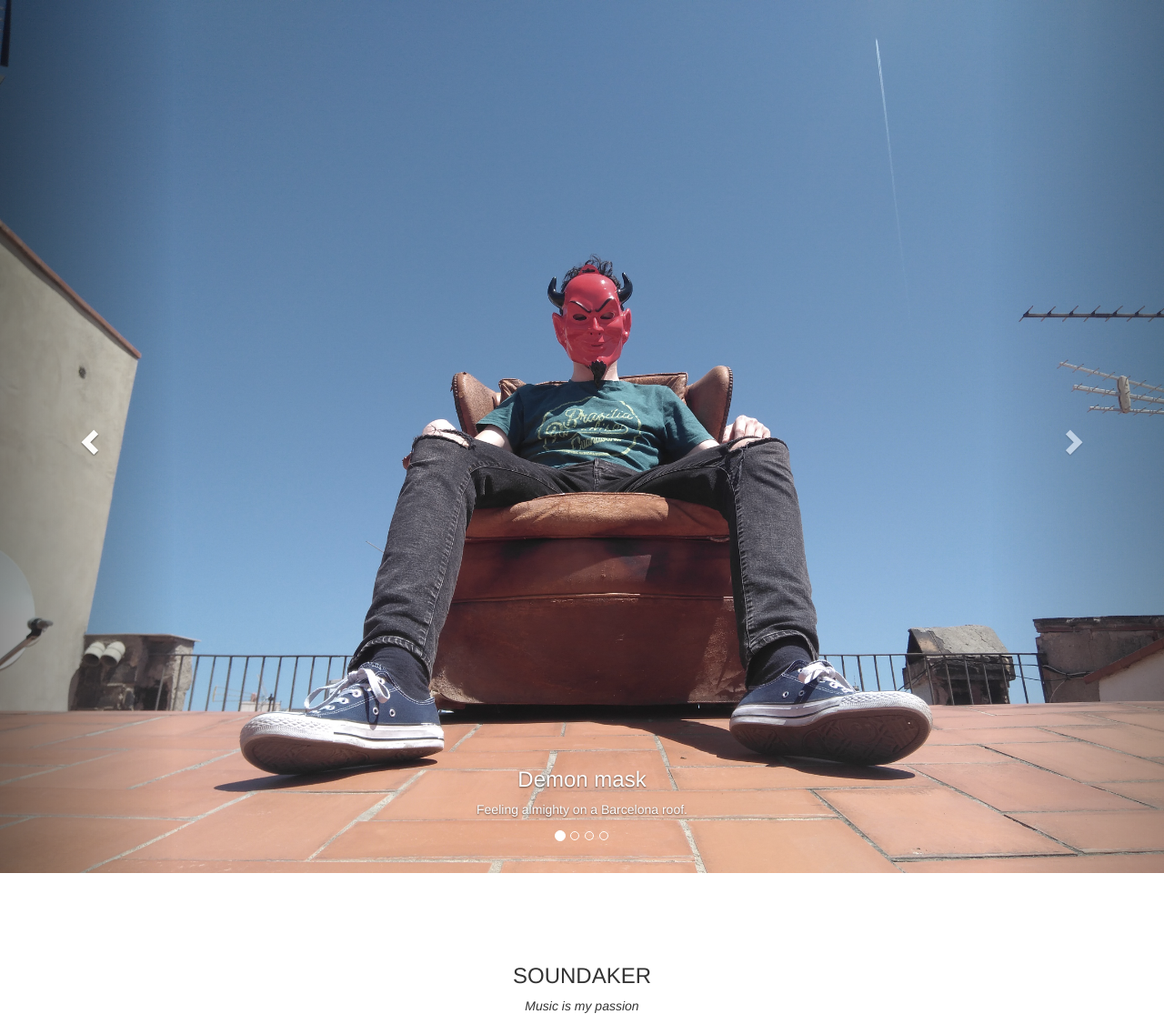
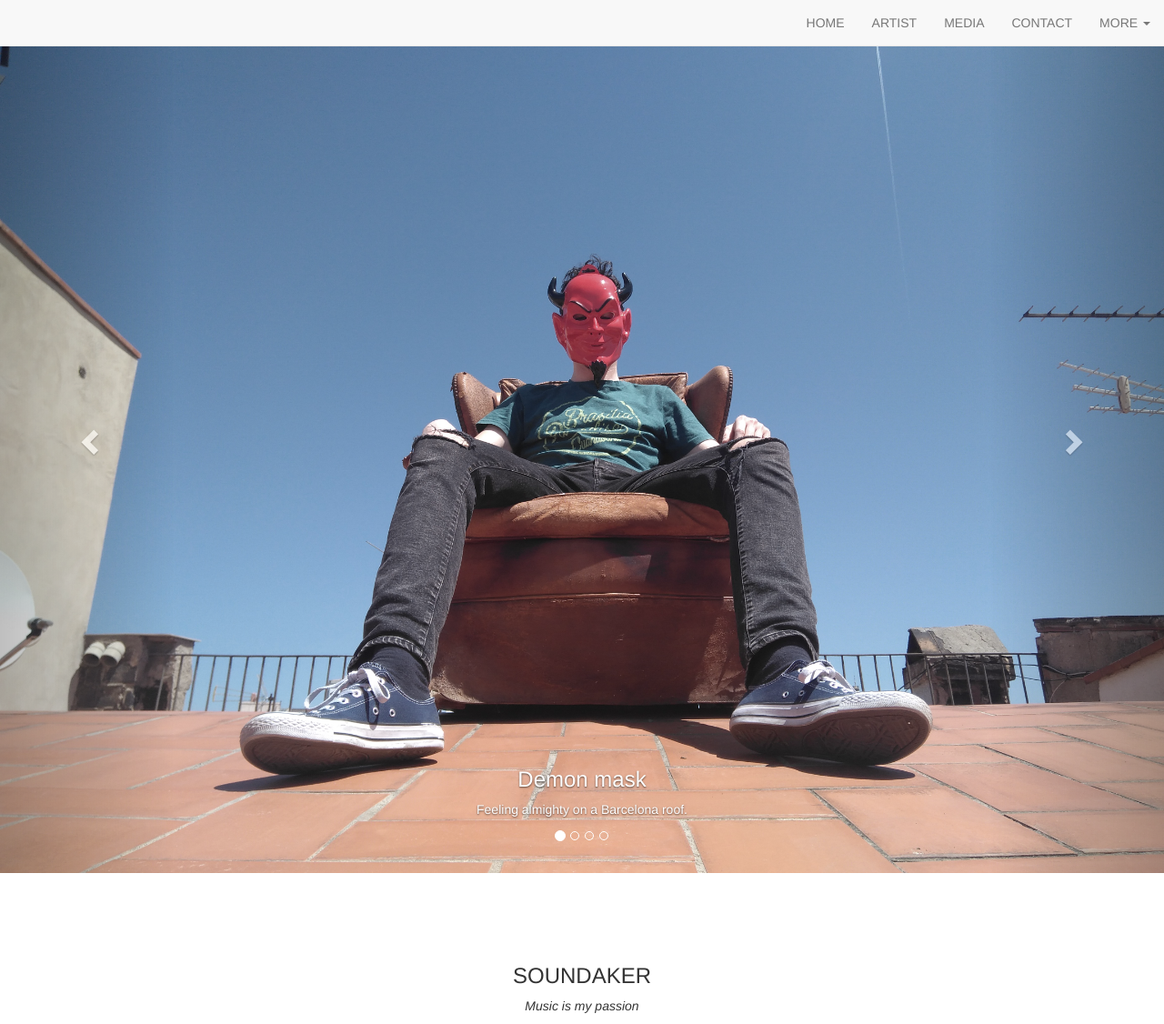
Before and after one commit to AlbertoIzq/AlbertoIzq-2.ArtistWebsite, a Flask app: page / in a window 1280 px wide. Shown: the top 1126 px of the page at 91% size. Run offline with Flask 2, Linux system fonts and the light colour scheme; some libraries are stand-ins or nearby versions.

Commit message:
Add a navbar and links to sections

```diff
--- a/AlbertoIzq-2.ArtistWebsite/templates/home.html
+++ b/AlbertoIzq-2.ArtistWebsite/templates/home.html
@@ -99,8 +99,43 @@
     </style>
 </head>
 <body>
+    <!-- Navegation bar -->
+    <nav class="navbar navbar-default navbar-fixed-top">
+        <div class="container-fluid">
+            <!-- Navegation bar
+    <div class="navbar-header">
+        <button type="button" class="navbar-toggle" data-toggle="collapse" data-target="#myNavbar">
+            <span class="icon-bar"></span>
+            <span class="icon-bar"></span>
+            <span class="icon-bar"></span>
+        </button>
+        <a class="navbar-brand" href="#">Logo</a>
+    </div>
+        -->
+            <div class="collapse navbar-collapse" id="myNavbar">
+                <ul class="nav navbar-nav navbar-right">
+                    <li><a href="#home">HOME</a></li>
+                    <li><a href="#artist">ARTIST</a></li>
+                    <li><a href="#media">MEDIA</a></li>
+                    <li><a href="#contact">CONTACT</a></li>
+                    <li class="dropdown">
+                        <a class="dropdown-toggle" data-toggle="dropdown" href="#">
+                            MORE
+                            <span class="caret"></span>
+                        </a>
+                        <ul class="dropdown-menu">
+                            <li><a href="#collabs">Collabs</a></li>
+                        </ul>
+                    </li>
+                    <!-- Possible search icon
+            <li><a href="#"><span class="glyphicon glyphicon-search"></span></a></li>-->
+                </ul>
+            </div>
+        </div>
+    </nav>
+
     <!-- Carousel Section -->
-    <div id="myCarousel" class="carousel slide" data-ride="carousel">
+    <div id="home" class="carousel slide" data-ride="carousel">
         <!-- Indicators -->
         <ol class="carousel-indicators">
             <li data-target="#myCarousel" data-slide-to="0" class="active"></li>
@@ -151,7 +186,7 @@
     </div>
 
     <!-- Description Section -->
-    <div class="container text-center">
+    <div id="artist" class="container text-center">
         <h3>SOUNDAKER</h3>
         <p><em>Music is my passion</em></p>
         <!-- Description -->
@@ -203,7 +238,7 @@
 
     <!-- Media Section -->
     <div class="bg-1">
-        <div class="container">
+        <div id="media" class="container">
             <!-- Sites list -->
             <h3 class="text-center">MEDIA</h3>
             <p class="text-center">Check out my media!<br>Feel free to comment, like & suscribe</p>
@@ -249,7 +284,7 @@
                 </div>
             </div>
             <!-- Collabs -->
-            <h3 class="text-center">Collabs</h3>
+            <h3 id="collabs" class="text-center">Collabs</h3>
             <ul class="nav nav-tabs">
                 <li class="active"><a data-toggle="tab" href="#home">Singing</a></li>
                 <li><a data-toggle="tab" href="#menu1">Metal music</a></li>
@@ -308,7 +343,7 @@
     </div>
 
     <!-- Contact Section -->
-    <div class="container">
+    <div id="contact" class="container">
         <h3 class="text-center">CONTACT</h3>
         <p class="text-center"><em>I''d like to hear from you!</em></p>
         <div class="row test">
```
